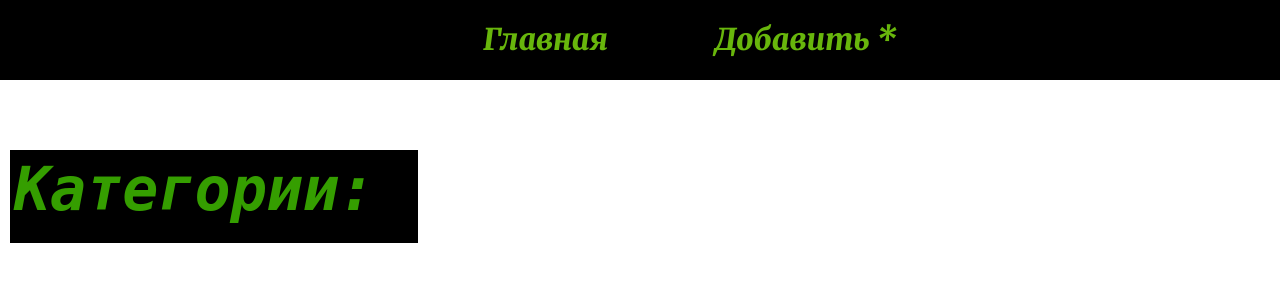
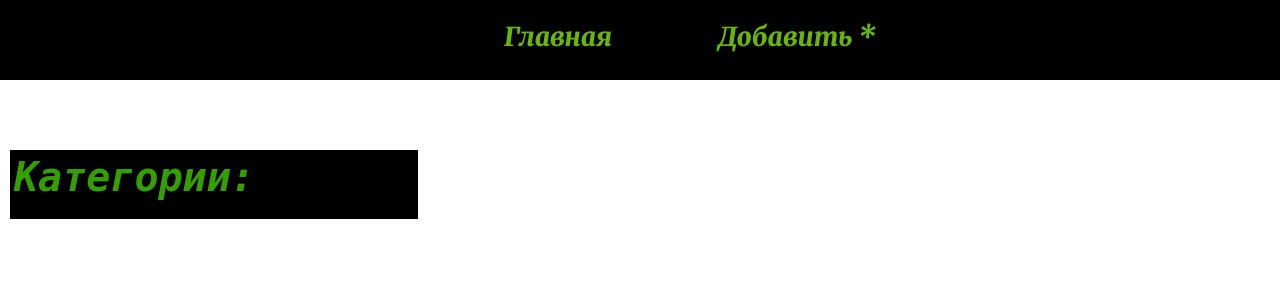
Before and after one commit to Kuleb1n/Short_stories, a Django app: page / in a window 1280 px wide. Shown: the top 300 px of the page. Run offline with Django 4.2, Linux system fonts and the light colour scheme; data that the repository does not hold is empty; some web fonts are replaced.

Commit message:
adjustment

```diff
--- a/static/css/index.css
+++ b/static/css/index.css
@@ -4,7 +4,7 @@
 }
 
 .container-body {
-    font-size: 30px;
+    font-size: 26px;
 }
 
 .container-navbar {
@@ -62,7 +62,7 @@
 
 .list-group {
     list-style-type: none;
-    font-size: 45px;
+    font-size: 25px;
 }
 
 .list-group li {
@@ -81,7 +81,7 @@
 
 .list-group li:first-child {
     color: rgba(86, 255, 0, 0.62);
-    font-size: 60px;
+    font-size: 40px;
     background-color: black;
     font-weight: bold;
 }
```
